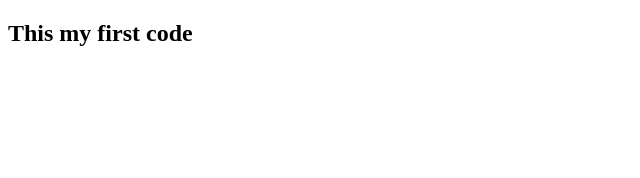
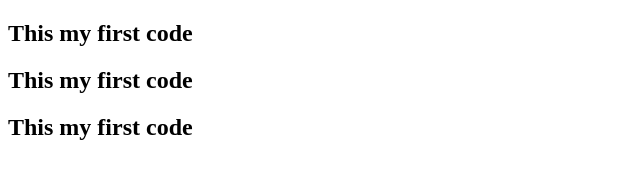
Before and after one commit to vishallovecode/aprilgithubdemo, a plain HTML site: page index.html in a window 1280 px wide. Shown: the whole page, without its empty margins (0-640 px from the left). Drawn offline with Linux system fonts and the light colour scheme.

Commit message:
Update index.html

```diff
--- a/index.html
+++ b/index.html
@@ -3,6 +3,8 @@
 
 <body>
     <h2>This my first code</h2>
+        <h2>This my first code</h2>
+        <h2>This my first code</h2>
 </body>
 
 </html>
```
